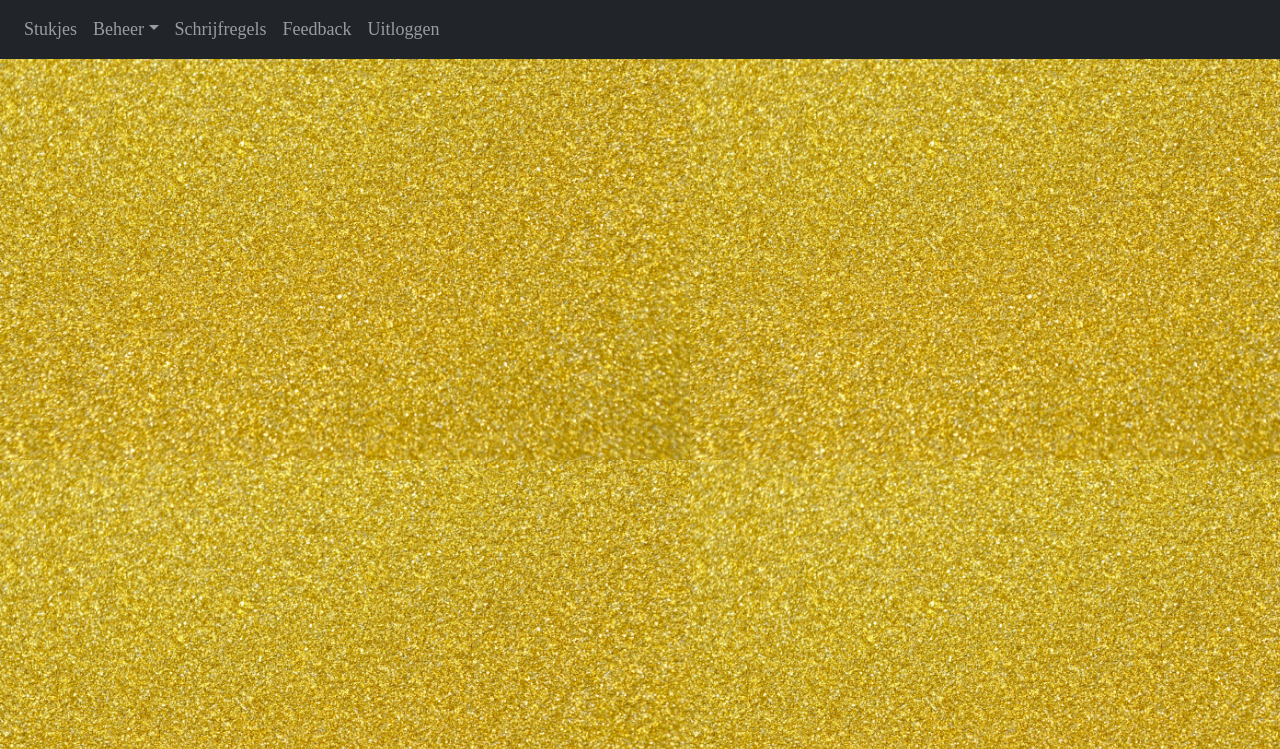
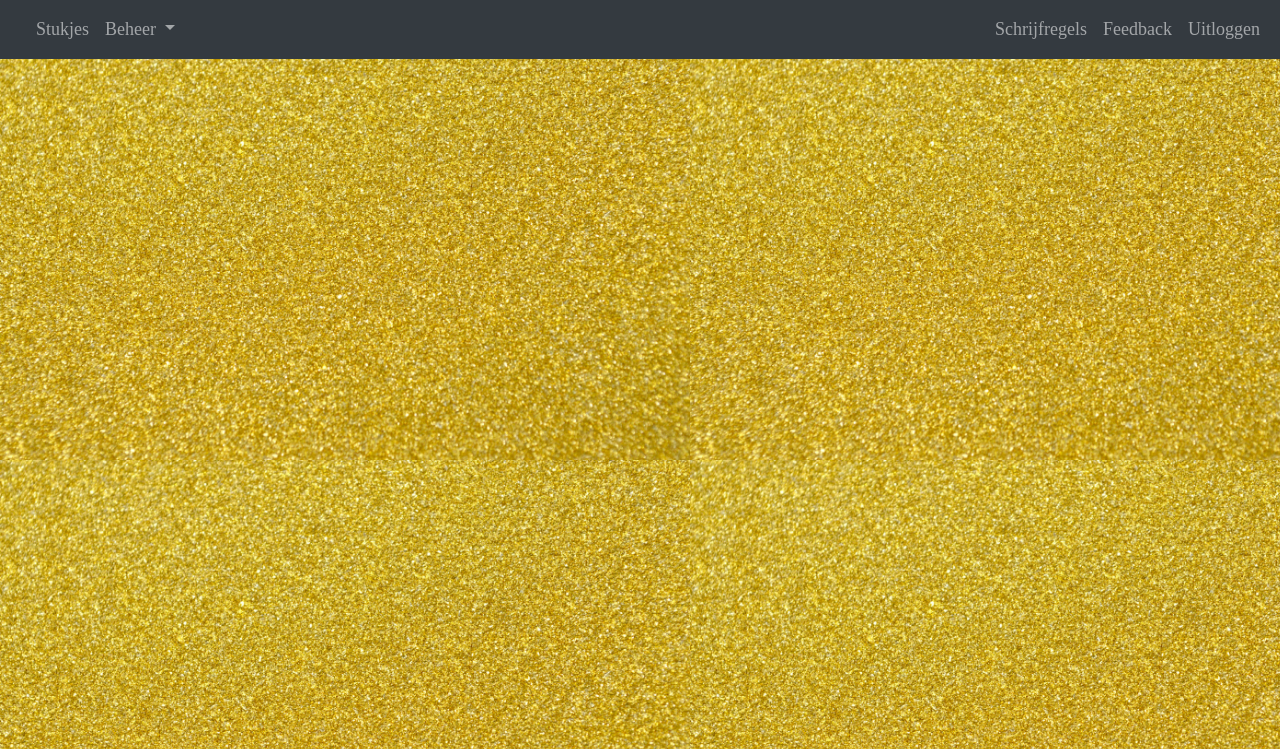
Before and after one commit to Theys96/Krant, a PHP site: template www/views/page/home.php in a window 1280 px wide. Shown: the top 749 px of the page. Run offline with PHP 8.4, Linux system fonts and the light colour scheme; the template is opened without the code that fills it, so the values that code supplies are empty; some libraries are stand-ins or nearby versions.

Commit message:
Menu gefixt

```diff
--- a/www/views/page/home.php
+++ b/www/views/page/home.php
@@ -7,22 +7,15 @@
  * @var string $content
  */
 ?>
-<nav class="navbar navbar-expand-lg navbar-dark bg-dark fixed-top">
+<nav class="navbar navbar-expand-lg bg-body-secondary fixed-top" data-bs-theme="dark">
+    <div class="container-fluid">
         <a class="navbar-brand" href="?action=list"><?php echo $username; ?></a>
-    <button
-            class="navbar-toggler"
-            type="button"
-            data-toggle="collapse"
-            data-target="#navbarsExampleDefault"
-            aria-controls="navbarsExampleDefault"
-            aria-expanded="false"
-            aria-label="Toggle navigation"
-    >
+        <button class="navbar-toggler" type="button" data-bs-toggle="collapse" data-bs-target="#navbarsExampleDefault" aria-controls="navbarNavAltMarkup" aria-expanded="false" aria-label="Toggle navigation">
             <span class="navbar-toggler-icon"></span>
         </button>
 
         <div class="collapse navbar-collapse" id="navbarsExampleDefault">
-        <ul class="navbar-nav mr-auto">
+            <ul class="navbar-nav me-auto">
                 <li class="nav-item">
                     <a class="nav-link" href="?action=list">Stukjes</a>
                 </li>
@@ -32,9 +25,10 @@
                     </li>
                 <?php } ?>
                 <li class="nav-item dropdown">
-                <a class="nav-link dropdown-toggle" href="?action=admin" id="dropdown01" data-toggle="dropdown"
-                   aria-haspopup="true" aria-expanded="false">Beheer</a>
-                <div class="dropdown-menu" aria-labelledby="dropdown01">
+                    <a class="nav-link dropdown-toggle" href="#" role="button" data-bs-toggle="dropdown" aria-expanded="false">
+                        Beheer
+                    </a>
+                    <div class="dropdown-menu">
                         <a class="dropdown-item" href="?action=overview">Overzicht</a>
                         <a class="dropdown-item" href="?action=categories">Categorieën</a>
                         <a class="dropdown-item" href="?action=drafts">Drafts</a>
@@ -55,6 +49,7 @@
                 <li class="nav-item"><a class="nav-link" href="?action=logout">Uitloggen</a></li>
             </ul>
         </div>
+    </div>
 </nav>
 
 <div class='jumbotron jumbotron-fluid mb-1' id='body'>
```
Lines whose indentation alone changed are shown as unchanged.
